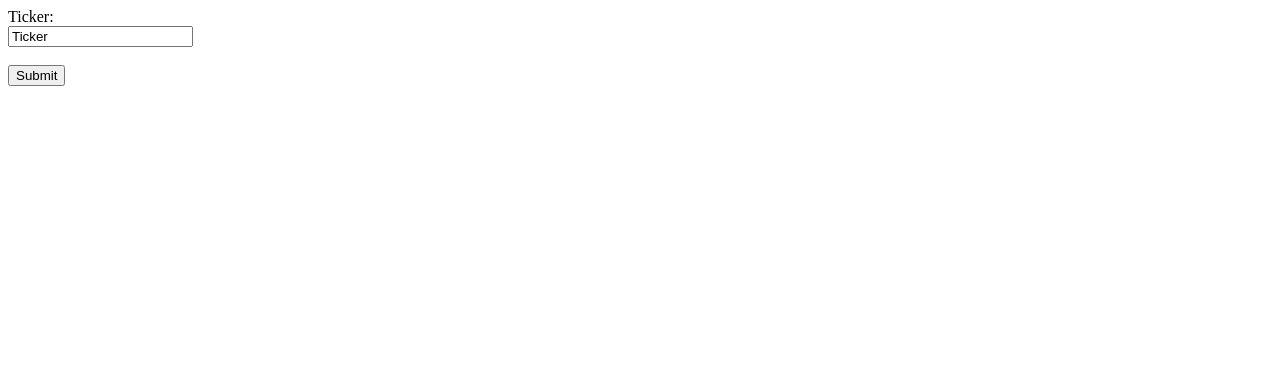
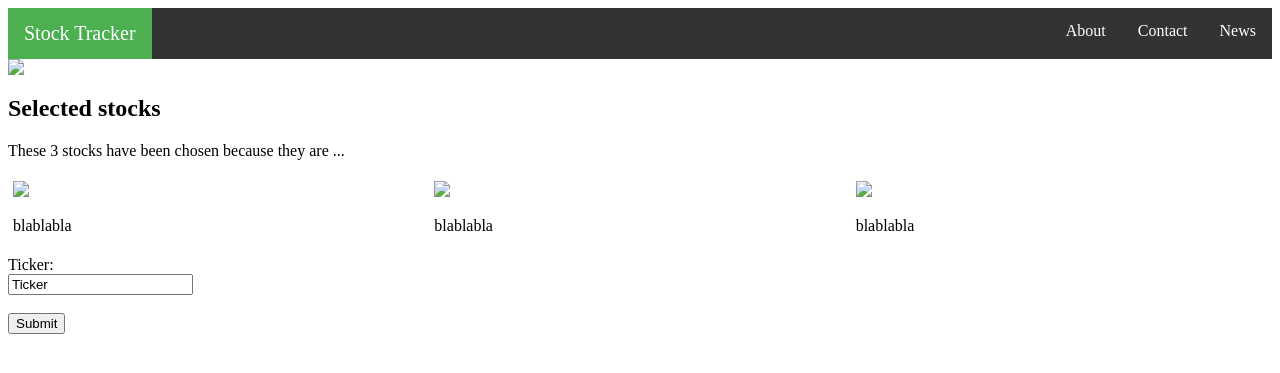
Before and after one commit to darrenm95/TheMidasMachine, a Flask app: page / in a window 1280 px wide. Shown: the top 373 px of the page. Run offline with Flask 2, Linux system fonts and the light colour scheme; some libraries are stand-ins or nearby versions.

Commit message:
Fair amount of HTML added

```diff
--- a/main.py
+++ b/main.py
@@ -5,6 +5,7 @@ app = Flask(__name__)
 @app.route('/', methods=['GET', 'POST'])
 def form():
     return render_template('index.html')
+
 
 @app.route('/display_company_name', methods=['GET', 'POST'])
 def display_company_name():
--- a/templates/index.html
+++ b/templates/index.html
@@ -1,6 +1,80 @@
 <!DOCTYPE html>
 <html>
+  <head>
+    <style>
+    .navBar ul {
+      list-style-type: none;
+      margin: 0;
+      padding: 0;
+      overflow: hidden;
+      background-color: #333;
+    }
+
+    .navBar li a {
+      display: block;
+      color: white;
+      text-align: center;
+      padding: 14px 16px;
+      text-decoration: none;
+    }
+
+    .navBar li a:hover:not(.active) {
+      background-color: #ffffff;
+    }
+
+    .active {
+      background-color: #4CAF50;
+    }
+    * {
+    box-sizing: border-box;
+    }
+
+    .row {
+      display: flex;
+    }
+
+    /* Create three equal columns that sits next to each other */
+    .column {
+      flex: 33.33%;
+      padding: 5px;
+    }
+  </style>
+  </head>
   <body>
+
+    <div class = "navBar">
+      <ul>
+        <li style="float:left; font-size: 20px;"><a class="active" href="#Stocktracker">Stock Tracker</a></li>
+        <li style="float:right"><a href="#news">News</a></li>
+        <li style="float:right"><a href="#contact">Contact</a></li>
+        <li style="float:right"><a href="#about">About</a></li>
+      </ul>
+    </div>
+
+    <div class = "underTitleContainer row">
+      <img src ="https://via.placeholder.com/1400x300">
+    </div>
+
+    <div class = "stocksHeadline">
+      <h2>Selected stocks</h2>
+      <p>These 3 stocks have been chosen because they are ...</p>
+    </div>
+
+    <div class="row">
+      <div class="column">
+        <img src ="https://via.placeholder.com/300">
+        <p>blablabla</p>
+      </div>
+      <div class="column">
+        <img src ="https://via.placeholder.com/300">
+        <p>blablabla</p>
+      </div>
+      <div class="column">
+        <img src ="https://via.placeholder.com/300">
+        <p>blablabla</p>
+      </div>
+    </div>
+
     <form action="{{ url_for('display_company_name') }}" method="POST">
 
       <label for="ticker">Ticker:</label><br>
```
